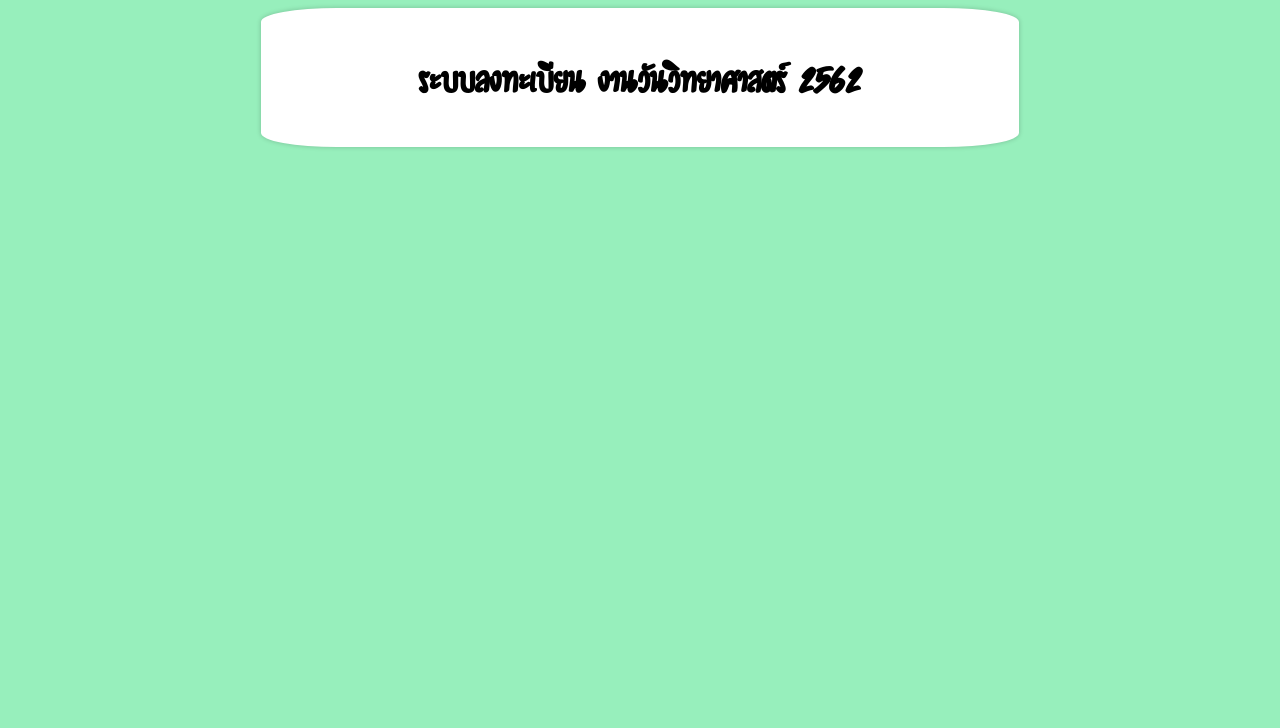
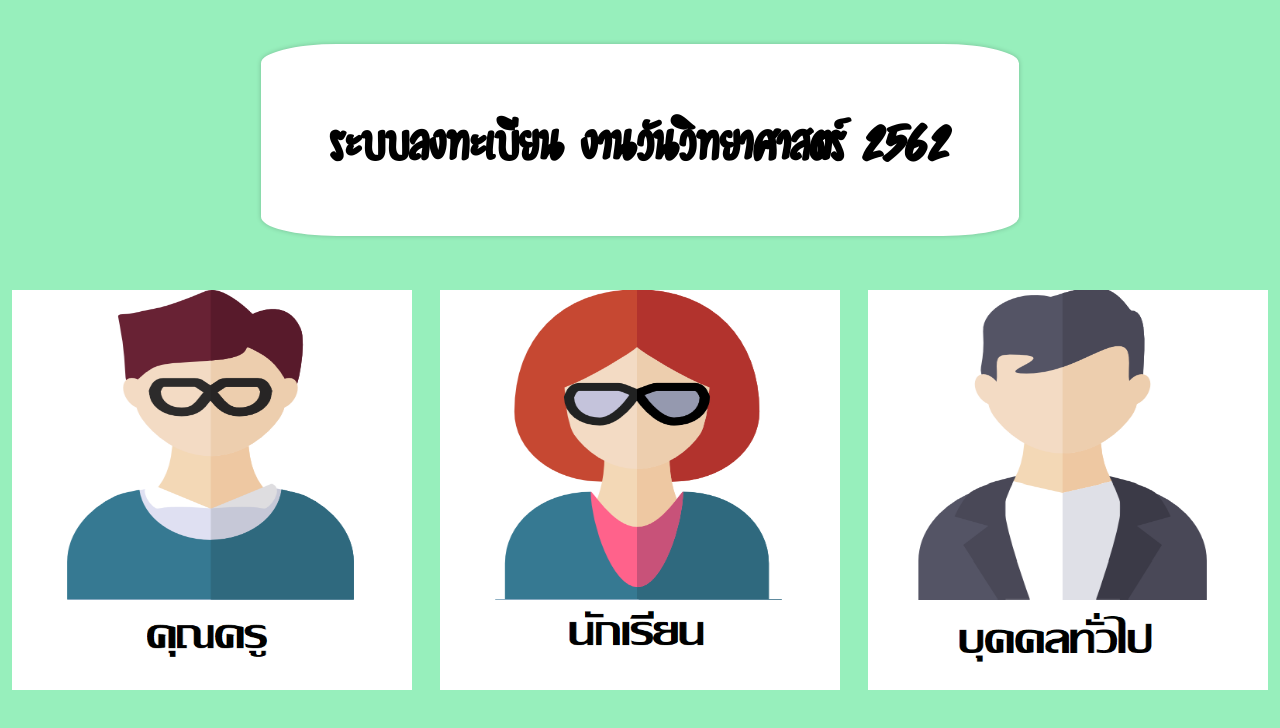
Before and after one commit to jackerle/SCWeek2562, a plain HTML site: page public/index.html in a window 1280 px wide. Drawn offline with Linux system fonts and the light colour scheme.

Commit message:
add picture of content

```diff
--- a/public/index.css
+++ b/public/index.css
@@ -19,7 +19,10 @@ body{
 
 }
 h2{
-    font-size: 50px;
+    font-size: 70px;
     text-align: center;
     font-family: 'uid_salmon_2019regular';
 }
+#content-center{
+    margin:auto;
+}
--- a/public/index.html
+++ b/public/index.html
@@ -1,12 +1,25 @@
 <!DOCTYPE html>
 <head>
+  <title>SCWeek_Register</title>
   <link rel = "stylesheet" type = "text/css" href = "/index.css" >
-  <title>SCWeek_Register</title>
 </head>
 <body>
+    <br />
+    <br />
   <div id="header">
     <h2>ระบบลงทะเบียน งานวันวิทยาศาสตร์ 2562</h2>
   </div>
+  <br />
+  <br />
+  <br />
+  <div id="content-center" align="center">
+        <img src="/picture/teacher.png" height="400" width="400">
+        &nbsp;&nbsp;&nbsp;&nbsp;&nbsp;
+        <img src="/picture/student.png" height="400" width="400">
+        &nbsp;&nbsp;&nbsp;&nbsp;&nbsp;
+        <img src="/picture/people.png" height="400" width="400">
+  </div>
+
 </body>
 
 </html>
```
